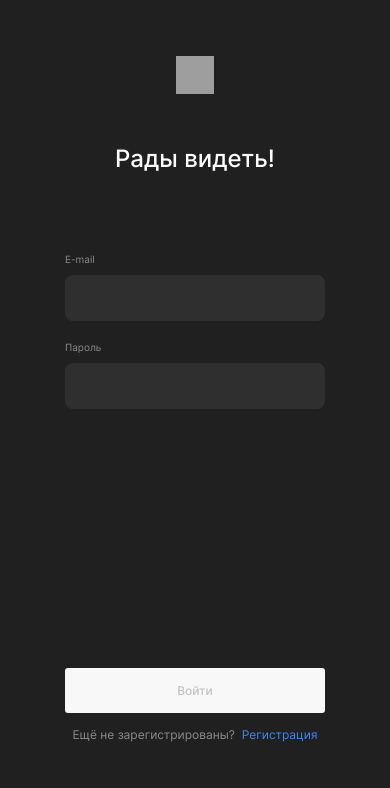
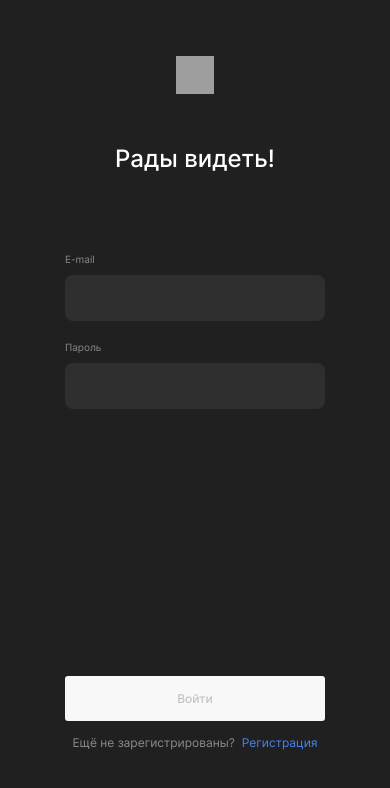
Before and after one commit to GeometricEarth/movies-explorer-frontend, a React (Create React App) app: page /signin in a window 390 px wide. Shown: the top 788 px of the page. Built offline with nearby package versions, Linux system fonts and the light colour scheme; grey boxes are pictures that could not be loaded.

Commit message:
fix: Отступы кнопок на мобильных разрешениях

```diff
--- a/src/components/Form/Form.css
+++ b/src/components/Form/Form.css
@@ -87,11 +87,11 @@ input:-webkit-autofill:active {
 
 @media (max-width: 420px) {
   .form__submit_type_login {
-    margin-top: 245px;
+    margin-top: 253px;
     font-size: 12px;
   }
   .form__submit_type_register {
-    margin-top: 157px;
+    margin-top: 165px;
     font-size: 12px;
   }
 }
```
